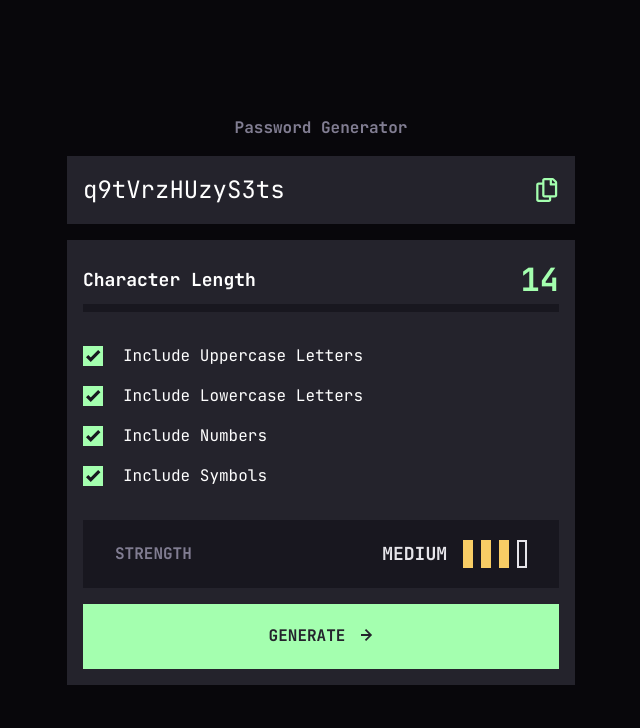
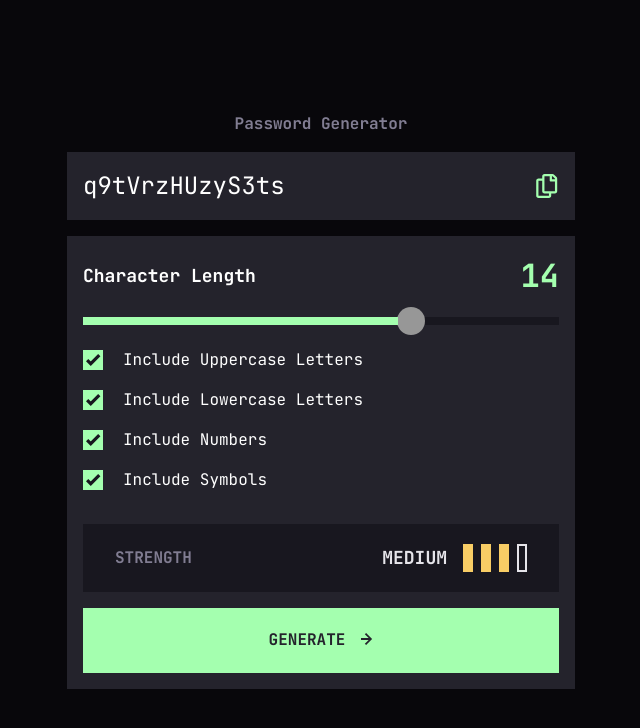
Before and after one commit to AlexisC73/password-generator, a Next.js app: page / in a window 1280 px wide. Shown: the top 728 px of the page, without its empty margins (319-959 px from the left). Built offline with nearby package versions, Linux system fonts and the light colour scheme.

Commit message:
ajout du slider

```diff
--- a/app/globals.css
+++ b/app/globals.css
@@ -5,3 +5,43 @@
 body {
   background-color: #08070b;
 }
+
+.customInput {
+  background-color: red;
+}
+
+.customInput {
+  position: absolute;
+  top: 17px;
+  appearance: none;
+  height: 8px;
+  background-color: #18171f;
+  width: 100%;
+}
+
+.customInput::-webkit-slider-thumb {
+  appearance: none;
+  background-color: #979797;
+  height: 28px;
+  width: 28px;
+  border-radius: 50%;
+  z-index: 2;
+}
+.customInput::-webkit-slider-thumb:hover {
+  position: relative;
+  background-color: #18171f;
+  border: 2px solid #a4ffaf;
+}
+
+.field {
+  position: relative;
+}
+
+.progressBar {
+  position: absolute;
+  z-index: 1;
+  top: 17px;
+  height: 8px;
+  left: 0px;
+  background-color: #a4ffaf;
+}
--- a/app/page.tsx
+++ b/app/page.tsx
@@ -2,7 +2,7 @@
 
 import { ArrowRightIcon, CopyIcon } from '@/presentation/@shared/icons'
 import { Checkbox } from '@/presentation/@shared/checkbox/Checkbox'
-import { useCallback, useEffect, useState } from 'react'
+import { useCallback, useEffect, useLayoutEffect, useState } from 'react'
 import { PasswordStrength } from '@/presentation/@shared/passwordStrength/PasswordStrength'
 
 interface Options {
@@ -33,6 +33,11 @@ export default function Home () {
   const [passwordStrength, setPasswordStrength] = useState<number>(0)
   const [copied, setCopied] = useState<boolean>(false)
 
+  const progressBar = document.querySelector('.progressBar') as HTMLDivElement
+  const inputProgress = document.querySelector(
+    '.customInput'
+  ) as HTMLInputElement
+
   const [possibleLetters, setPossibleLetters] = useState<string>(
     'ABCDEFGHIJKLMNOPQRSTUVWXYZabcdefghijklmnopqrstuvwxyz0123456789'
   )
@@ -56,6 +61,13 @@ export default function Home () {
     setPossibleLetters(possibleLetters)
   }
 
+  const updateProgressFillWidth = () => {
+    if (!progressBar || !inputProgress) return
+    const progressTotalWidth = inputProgress.clientWidth - 28
+    const barWidth = (progressTotalWidth / 20) * (20 - passwordLength) + 27
+    progressBar.setAttribute('style', `right: ${barWidth}px;`)
+  }
+
   const copyToClipboard = () => {
     navigator.clipboard.writeText(password)
     setCopied(true)
@@ -69,9 +81,21 @@ export default function Home () {
   }, [password])
 
   useEffect(() => {
+    updateProgressFillWidth()
+  }, [passwordLength])
+
+  useEffect(() => {
     updatePossibleLetters()
     generatePassword()
   }, [])
+
+  useLayoutEffect(() => {
+    updateProgressFillWidth()
+    window.addEventListener('resize', updateProgressFillWidth)
+    return () => {
+      window.removeEventListener('resize', updateProgressFillWidth)
+    }
+  })
 
   const generatePassword = () => {
     setCopied(false)
@@ -116,7 +140,20 @@ export default function Home () {
             <p className='font-bold text-[18px]'>Character Length</p>
             <p className='text-neon font-bold text-[32px]'>{passwordLength}</p>
           </div>
-          <div className='h-2 w-full bg-[#18171F]'></div>
+          <div className='field pb-4'>
+            <div className='progressBar'></div>
+
+            <input
+              className='customInput'
+              type='range'
+              min={0}
+              max={20}
+              defaultValue={passwordLength}
+              onChange={e => {
+                setPasswordLength(Number(e.target.value))
+              }}
+            />
+          </div>
         </div>
 
         <ul className='flex flex-col gap-y-4 self-start mb-4'>
```
Also changed, not shown: package.json (+5 -5 lines).
